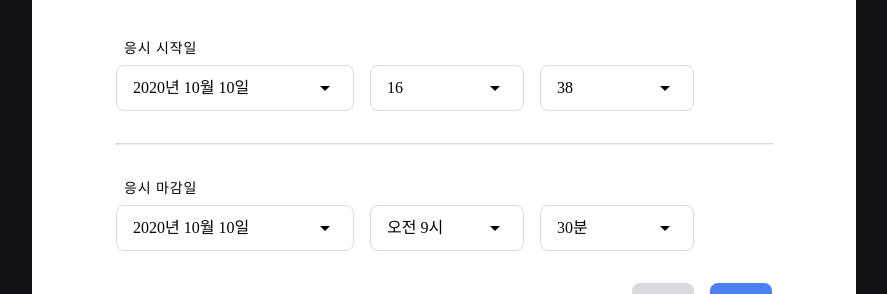
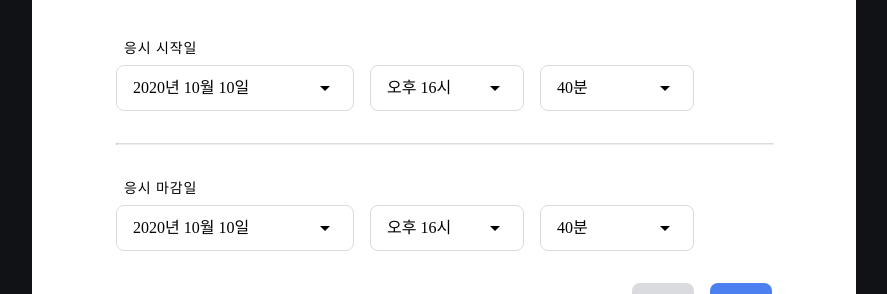
Before and after one commit to kwakky1/makeModal, a React (Create React App) app: page / in a window 1280 px wide. Both pictures are taken after a click on the button "모달나와라". Shown: the part 303-597 px from the top of the page, without its empty margins (168-1055 px from the left). Built offline with nearby package versions, Linux system fonts and the light colour scheme.

Commit message:
SessionStrage 저장까지 완료

```diff
--- a/src/App.js
+++ b/src/App.js
@@ -5,6 +5,8 @@ import Modal from "./components/Modal";
 
 const App = () => {
   const [open, setOpen] = useState(false)
+  const [startSession] = useState(JSON.parse(sessionStorage.getItem('start')))
+  const [endSession] = useState(JSON.parse(sessionStorage.getItem('end')))
 
   const openModal = () => {
     setOpen(!open)
@@ -17,6 +19,8 @@ const App = () => {
         <img src={logo} className="App-logo" alt="logo" />
         <button onClick={openModal}>모달나와라</button>
         <Modal openModal={open} setClose={(value)=>(setOpen(value))}/>
+        <h1>{startSession}</h1>
+        <h1>{endSession}</h1>
       </header>
     </div>
   );
--- a/src/components/Hour.js
+++ b/src/components/Hour.js
@@ -1,10 +1,29 @@
 import React from 'react';
 
-const Hour = () => {
+const Hour = ({setStartHour, setEndHour }) => {
     let timeList = []
+
+    const setting = (value) => {
+        if(setStartHour) {
+            setStartHour(value)
+        } else {
+            setEndHour(value)
+        }
+    }
+
     const makeTimeList = () => {
-        for(let i = 0; i <= 24; i++){
-            timeList.push(<li className="Time">{i}</li>)
+        for(let i = 0; i <= 23; i++){
+            let value
+            if(i < 12 && i !== 0){
+                value = `오전 ${i}시`
+            } else if(i === 0) {
+                value = `오전 12시`
+            } else if(i > 12) {
+                value = `오후 ${i-12}시`
+            } else {
+                value = `오후 12시`
+            }
+            timeList.push(<li key={i.toString()} onClick={()=>{setting(value)}} className="Time">{value}</li>)
         }
         return timeList
     }
@@ -12,30 +31,6 @@ const Hour = () => {
         <>
             <div className="option_hour">
                 <ul className="Select">
-                    <li className="Time">오전 12시</li>
-                    <li className="Time">오전 1시</li>
-                    <li className="Time">오전 2시</li>
-                    <li className="Time">오전 3시</li>
-                    <li className="Time">오전 4시</li>
-                    <li className="Time">오전 5시</li>
-                    <li className="Time">오전 6시</li>
-                    <li className="Time">오전 7시</li>
-                    <li className="Time">오전 8시</li>
-                    <li className="Time">오전 9시</li>
-                    <li className="Time">오전 10시</li>
-                    <li className="Time">오전 11시</li>
-                    <li className="Time">오후 12시</li>
-                    <li className="Time">오후 1시</li>
-                    <li className="Time">오후 2시</li>
-                    <li className="Time">오후 3시</li>
-                    <li className="Time">오후 4시</li>
-                    <li className="Time">오후 5시</li>
-                    <li className="Time">오후 6시</li>
-                    <li className="Time">오후 7시</li>
-                    <li className="Time">오후 8시</li>
-                    <li className="Time">오후 9시</li>
-                    <li className="Time">오후 10시</li>
-                    <li className="Time">오후 11시</li>
                     {makeTimeList()}
                 </ul>
             </div>
--- a/src/components/Minute.js
+++ b/src/components/Minute.js
@@ -1,21 +1,20 @@
 import React from 'react';
-
 
 const Minute = ({setStartMinute, setEndMinute}) => {
     let minute = []
-    let i = 0
-    const setting = (setMinute) => {
+
+    const setting = (x) => {
         if(setStartMinute){
-            setStartMinute(setMinute)
+            setStartMinute(x)
         } else {
-            setEndMinute(setMinute)
+            setEndMinute(x)
         }
     }
 
     const minuteList = () => {
-        for(i = 0; i <= 50; i+=10){
+        for(let i = 0; i <= 50; i+=10){
             let setMinute = `${i}분`
-            minute.push(<li className="Time" onClick={setting(setMinute)}>{setMinute}</li>)
+            minute.push(<li key={i.toString()} className="Time" onClick={()=>{setting(setMinute)}}>{setMinute}</li>)
         }
         return minute
     }
--- a/src/components/Modal.js
+++ b/src/components/Modal.js
@@ -1,4 +1,4 @@
-import React, {useState} from 'react';
+import React, {useEffect, useState} from 'react';
 import down_arrow from '../img/ic-arrow-drop-down.svg'
 import Minute from "./Minute";
 import Hour from "./Hour";
@@ -8,11 +8,11 @@ import moment from "moment";
 const Modal = ({openModal, setClose}) => {
 
     const [startDate, setStartDate] = useState(moment())
-    const [startHour, setStartHour] = useState(moment().format('HH'))
-    const [startMinute, setStartMinute] = useState(moment().format('mm'))
+    const [startHour, setStartHour] = useState('')
+    const [startMinute, setStartMinute] = useState('')
     const [endDate, setEndDate] = useState(moment())
-    const [endHour, setEndHour] = useState("오전 9시")
-    const [endMinute, setEndMinute] = useState("30분")
+    const [endHour, setEndHour] = useState('')
+    const [endMinute, setEndMinute] = useState('')
 
     const [handleEndMinute, setHandleEndMinute] = useState(false)
     const [handleEndHour, setHandleEndHour] = useState(false)
@@ -20,6 +20,38 @@ const Modal = ({openModal, setClose}) => {
     const [handleStartMinute, setHandleStartMinute] = useState(false)
     const [handleStartHour, setHandleStartHour] = useState(false)
     const [handleStartDate, setHandleStartDate] = useState(false)
+
+    useEffect(()=>{
+        let changeMinute = (Math.round(Number(moment().format('mm')) / 10) *10).toString()
+        if(changeMinute === '60') {
+            changeMinute = 0
+        }
+        setStartMinute(`${changeMinute}분`)
+        setEndMinute(`${changeMinute}분`)
+
+        let changeHour = moment().format('H')
+        if(changeHour === '0') {
+            changeHour = '오전 12시'
+        } else if(changeHour > 0 && changeHour < 12) {
+            changeHour = `오전 ${changeHour}시`
+        } else if(changeHour === '12') {
+            changeHour = `오후 12시`
+        } else {
+            changeHour = `오후 ${changeHour}시`
+        }
+        setStartHour(changeHour)
+        setEndHour(changeHour)
+    },[])
+
+    const complete = () => {
+        const startValue = `${startDate.format('yyyy년 MM월 DD일')} ${startHour} ${startMinute}`
+        const endValue = `${endDate.format('yyyy년 MM월 DD일')} ${endHour} ${endMinute}`
+        console.log(startValue)
+        console.log(endValue)
+        sessionStorage.setItem('start', JSON.stringify(startValue))
+        sessionStorage.setItem('end', JSON.stringify(endValue))
+        setClose(false)
+    }
 
     return (
         <>
@@ -91,16 +123,16 @@ const Modal = ({openModal, setClose}) => {
                             <img src={down_arrow} className="ic_arrow_drop_down" alt="#"/>
                             {
                                 handleEndMinute &&
-                                <Minute SetEndMinute={(value)=>{setEndMinute(value)}}/>
+                                <Minute setEndMinute={(value)=>{setEndMinute(value)}}/>
                             }
                         </div>
                     </div>
                     <div className="Bottom">
-                        <div className="Btn">
-                            <div className="Text" onClick={()=>setClose(false)}>취소</div>
+                        <div className="Btn" onClick={()=>setClose(false)}>
+                            <div className="Text">취소</div>
                         </div>
                         <div className="CompleteBtn">
-                            <div className="Text">완료</div>
+                            <div className="Text" onClick={complete}>완료</div>
                         </div>
                     </div>
                 </div>
```
